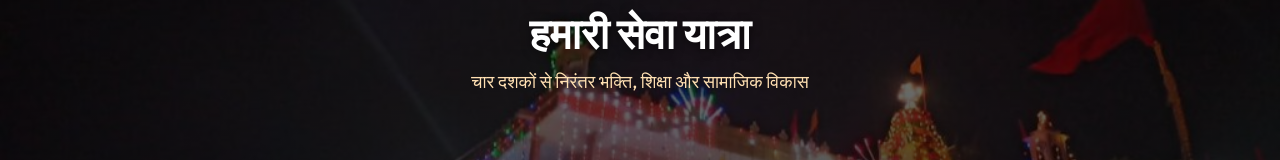
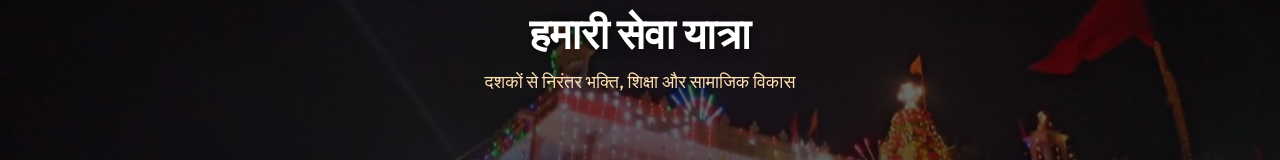
Before and after one commit to agarwalgarv67-lang/SriKhakhiBabaSevaSangh, a React (Vite) app: page /Journey in a window 1280 px wide. Shown: the part 242-402 px from the top of the page. Built offline with nearby package versions, Linux system fonts and the light colour scheme; a web font is replaced by a local one.

Commit message:
Update Journey section subtitle text

```diff
--- a/src/pages/Journey.jsx
+++ b/src/pages/Journey.jsx
@@ -137,7 +137,7 @@ function Journey() {
       <div className="journey-hero-banner" style={{ backgroundImage: `url(${temple})` }}>
         <div className="journey-hero-overlay">
           <h1>{lang === "en" ? "Our Sacred Journey" : "हमारी सेवा यात्रा"}</h1>
-          <p>{lang === "en" ? "Over 4 Decades of Devotion, Education, and Service" : "चार दशकों से निरंतर भक्ति, शिक्षा और सामाजिक विकास"}</p>
+          <p>{lang === "en" ? "Over Decades of Devotion, Education, and Service" : "दशकों से निरंतर भक्ति, शिक्षा और सामाजिक विकास"}</p>
         </div>
       </div>
 
```
